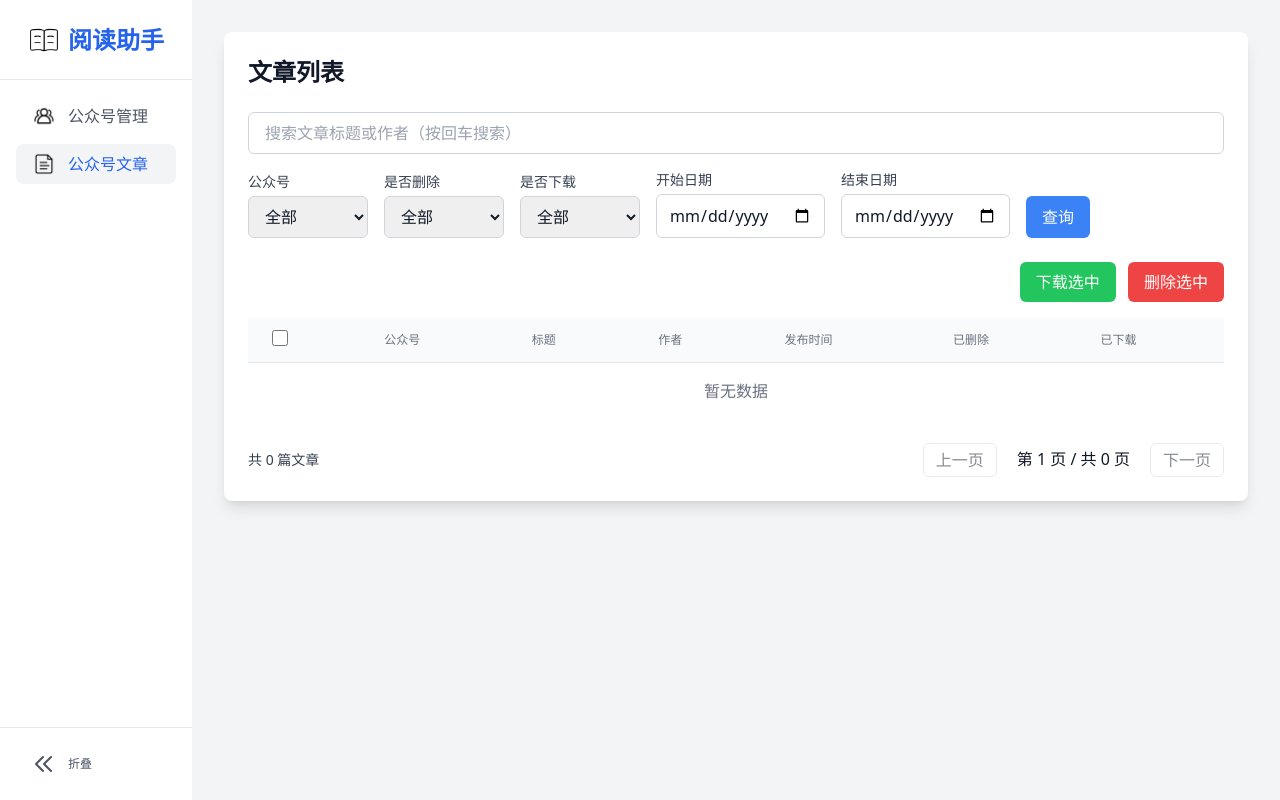
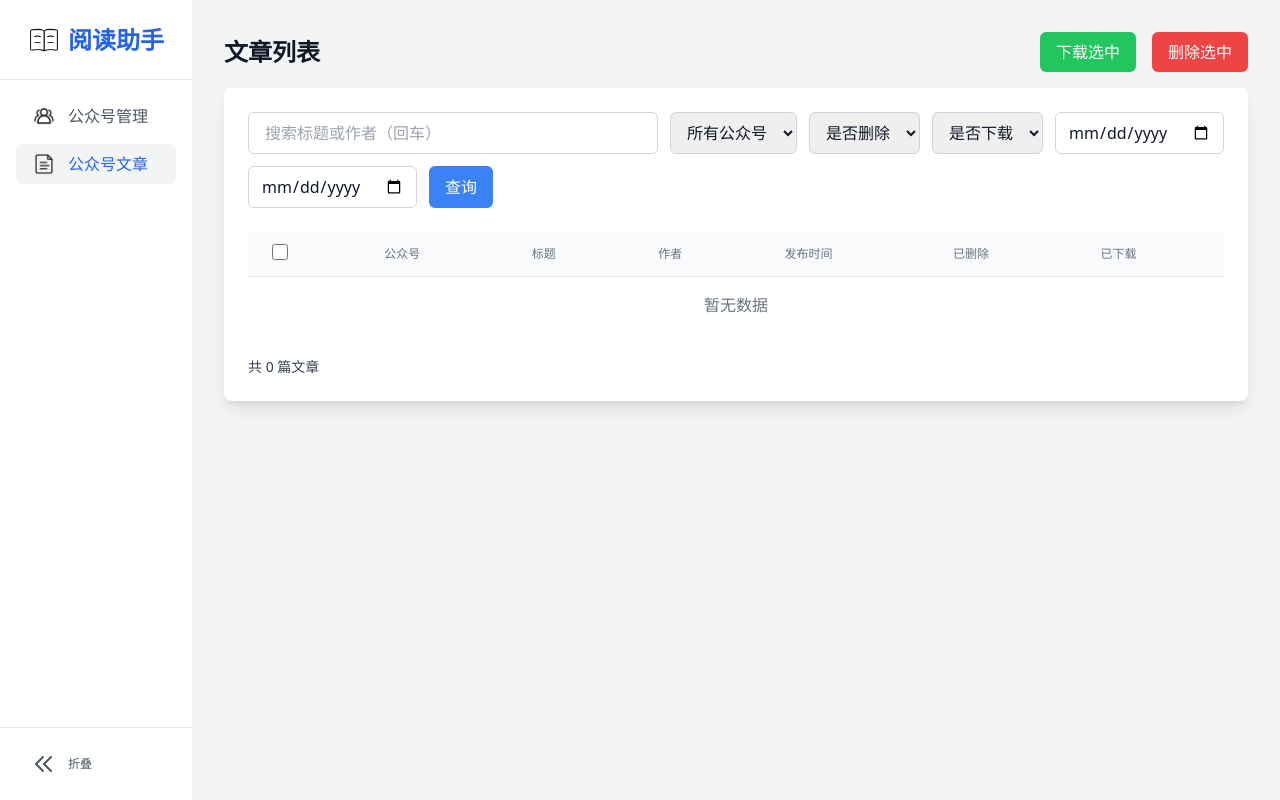
Before and after one commit to panhuida/wechat-article-assistant, a Flask app: page /articles in a window 1280 px wide. Run offline with Flask 3, Linux system fonts and the light colour scheme; data that the repository does not hold is empty; some libraries are stand-ins or nearby versions.

Commit message:
优化公众号文章页面布局

```diff
--- a/src/wechat_article_assistant/templates/article_list.html
+++ b/src/wechat_article_assistant/templates/article_list.html
@@ -3,72 +3,63 @@
 {% block title %}文章列表 - 微信公众号文章阅读助手{% endblock %}
 
 {% block content %}
+<!-- 页面标题和批量操作 -->
+<div class="flex justify-between items-center mb-4">
+    <h2 class="text-2xl font-bold">文章列表</h2>
+    <div class="flex items-center space-x-4">
+                            <button onclick="downloadSelected()" class="px-4 py-2 bg-green-500 text-white rounded-md hover:bg-green-600">
+            下载选中
+        </button>
+        <button onclick="deleteSelected()" class="px-4 py-2 bg-red-500 text-white rounded-md hover:bg-red-600">
+            删除选中
+        </button>
+    </div>
+</div>
+
 <div class="bg-white rounded-lg shadow-lg p-6">
-    <h2 class="text-2xl font-bold mb-6">文章列表</h2>
-
     <!-- 搜索和筛选 -->
-    <div class="mb-6 flex flex-wrap items-end gap-4">
-        <!-- 搜索框 -->
-        <div class="flex-grow">
+    <div class="mb-6 flex flex-wrap items-end gap-3">
+        <div class="flex-grow min-w-[200px]">
             <label for="searchInput" class="sr-only">搜索文章标题或作者</label>
-            <input type="text" id="searchInput" placeholder="搜索文章标题或作者（按回车搜索）"
-                   class="w-full px-4 py-2 border border-gray-300 rounded-md focus:outline-none focus:ring-2 focus:ring-blue-500">
+            <input type="text" id="searchInput" placeholder="搜索标题或作者（回车）"
+                   class="w-full px-4 py-2 border border-gray-300 rounded-md focus:outline-none focus:ring-2 focus:ring-blue-500 h-[42px]">
         </div>
-
-        <!-- 筛选条件 -->
-        <div class="flex items-end gap-4 flex-wrap">
-            <div>
-                <label for="filterNickname" class="block text-sm font-medium text-gray-700 mb-1">公众号</label>
-                <select id="filterNickname" class="px-3 py-2 border border-gray-300 rounded-md focus:outline-none focus:ring-2 focus:ring-blue-500 min-w-[120px]">
-                    <option value="">全部</option>
-                </select>
-            </div>
-            <div>
-                <label for="filterDeleted" class="block text-sm font-medium text-gray-700 mb-1">是否删除</label>
-                <select id="filterDeleted" class="px-3 py-2 border border-gray-300 rounded-md focus:outline-none focus:ring-2 focus:ring-blue-500 min-w-[120px]">
-                    <option value="">全部</option>
-                    <option value="否">否</option>
-                    <option value="是">是</option>
-                </select>
-            </div>
-            <div>
-                <label for="filterDownloaded" class="block text-sm font-medium text-gray-700 mb-1">是否下载</label>
-                <select id="filterDownloaded" class="px-3 py-2 border border-gray-300 rounded-md focus:outline-none focus:ring-2 focus:ring-blue-500 min-w-[120px]">
-                    <option value="">全部</option>
-                    <option value="否">否</option>
-                    <option value="是">是</option>
-                </select>
-            </div>
-            <div>
-                <label for="filterStartDate" class="block text-sm font-medium text-gray-700 mb-1">开始日期</label>
-                <input type="date" id="filterStartDate" class="px-3 py-2 border border-gray-300 rounded-md focus:outline-none focus:ring-2 focus:ring-blue-500">
-            </div>
-            <div>
-                <label for="filterEndDate" class="block text-sm font-medium text-gray-700 mb-1">结束日期</label>
-                <input type="date" id="filterEndDate" class="px-3 py-2 border border-gray-300 rounded-md focus:outline-none focus:ring-2 focus:ring-blue-500">
-            </div>
-            <div>
-                <button onclick="applyFilters()" class="px-4 py-2 bg-blue-500 text-white rounded-md hover:bg-blue-600 h-[42px]">
-                    查询
-                </button>
-            </div>
+        <div>
+            <label for="filterNickname" class="sr-only">公众号</label>
+            <select id="filterNickname" class="px-3 py-2 border border-gray-300 rounded-md focus:outline-none focus:ring-2 focus:ring-blue-500 h-[42px]" title="按公众号筛选">
+                <option value="">所有公众号</option>
+            </select>
         </div>
-    </div>
-
-    <!-- 批量操作 -->
-    <div class="flex justify-between items-center mb-4">
-        <div class="flex items-center space-x-4">
+        <div>
+            <label for="filterDeleted" class="sr-only">是否删除</label>
+            <select id="filterDeleted" class="px-3 py-2 border border-gray-300 rounded-md focus:outline-none focus:ring-2 focus:ring-blue-500 h-[42px]" title="按删除状态筛选">
+                <option value="">是否删除</option>
+                <option value="否">否</option>
+                <option value="是">是</option>
+            </select>
         </div>
-        <div class="space-x-2">
-            <button onclick="downloadSelected()" class="px-4 py-2 bg-green-500 text-white rounded-md hover:bg-green-600">
-                下载选中
-            </button>
-            <button onclick="deleteSelected()" class="px-4 py-2 bg-red-500 text-white rounded-md hover:bg-red-600">
-                删除选中
+        <div>
+            <label for="filterDownloaded" class="sr-only">是否下载</label>
+            <select id="filterDownloaded" class="px-3 py-2 border border-gray-300 rounded-md focus:outline-none focus:ring-2 focus:ring-blue-500 h-[42px]" title="按下载状态筛选">
+                <option value="">是否下载</option>
+                <option value="否">否</option>
+                <option value="是">是</option>
+            </select>
+        </div>
+        <div>
+            <label for="filterStartDate" class="sr-only">开始日期</label>
+            <input type="date" id="filterStartDate" class="px-3 py-2 border border-gray-300 rounded-md focus:outline-none focus:ring-2 focus:ring-blue-500 h-[42px]" title="开始日期">
+        </div>
+        <div>
+            <label for="filterEndDate" class="sr-only">结束日期</label>
+            <input type="date" id="filterEndDate" class="px-3 py-2 border border-gray-300 rounded-md focus:outline-none focus:ring-2 focus:ring-blue-500 h-[42px]" title="结束日期">
+        </div>
+        <div>
+            <button onclick="applyFilters()" class="px-4 py-2 bg-blue-500 text-white rounded-md hover:bg-blue-600 h-[42px]">
+                查询
             </button>
         </div>
     </div>
-
     <!-- 文章列表表格 -->
     <div class="overflow-x-auto">
         <table class="min-w-full divide-y divide-gray-200">
@@ -94,16 +85,9 @@
         <div class="text-sm text-gray-700">
             共 <span id="totalCount">0</span> 篇文章
         </div>
-        <div class="flex space-x-2">
-            <button onclick="previousPage()" id="prevBtn" class="px-3 py-1 border border-gray-300 rounded-md hover:bg-gray-50 disabled:opacity-50" disabled>
-                上一页
-            </button>
-            <span id="pageInfo" class="px-3 py-1">第 1 页</span>
-            <button onclick="nextPage()" id="nextBtn" class="px-3 py-1 border border-gray-300 rounded-md hover:bg-gray-50 disabled:opacity-50">
-                下一页
-            </button>
-        </div>
-    </div>
+            <div id="pagination-container" class="flex items-center space-x-1">
+                <!-- Pagination buttons will be dynamically inserted here by JavaScript -->
+            </div>    </div>
 </div>
 {% endblock %}
 
@@ -195,27 +179,102 @@ function renderArticles(articles) {
 function updatePagination() {
     const totalPages = Math.ceil(totalArticles / pageSize);
     document.getElementById('totalCount').textContent = totalArticles;
-    document.getElementById('pageInfo').textContent = `第 ${currentPage} 页 / 共 ${totalPages} 页`;
 
-    document.getElementById('prevBtn').disabled = currentPage === 1;
-    document.getElementById('nextBtn').disabled = currentPage >= totalPages;
+    const container = document.getElementById('pagination-container');
+    container.innerHTML = '';
+
+    if (totalPages <= 1) {
+        return; // Don't render pagination if not needed
+    }
+
+    // Styles for buttons
+    const baseStyle = 'inline-flex items-center justify-center px-4 py-2 text-sm font-medium border rounded-md focus:outline-none focus:ring-2 focus:ring-offset-2 focus:ring-blue-500';
+    const btnStyle = `${baseStyle} bg-white border-gray-300 text-gray-700 hover:bg-gray-50`;
+    const activeBtnStyle = `${baseStyle} bg-blue-500 border-blue-500 text-white hover:bg-blue-600`;
+    const disabledBtnStyle = `${baseStyle} bg-gray-50 border-gray-200 text-gray-400 cursor-not-allowed`;
+    const ellipsisStyle = 'inline-flex items-center px-2 py-2 text-sm font-medium text-gray-500 select-none';
+
+    const renderButton = (text, page, isDisabled = false, isActive = false) => {
+        const el = document.createElement('button');
+        el.textContent = text;
+        if (page) {
+            el.onclick = () => goToPage(page);
+        }
+        el.disabled = isDisabled;
+
+        if (isActive) {
+            el.className = activeBtnStyle;
+        } else if (isDisabled) {
+            el.className = disabledBtnStyle;
+        } else {
+            el.className = btnStyle;
+        }
+        return el;
+    };
+
+    const renderEllipsis = () => {
+        const el = document.createElement('span');
+        el.textContent = '...';
+        el.className = ellipsisStyle;
+        return el;
+    };
+
+    // Previous button
+    container.appendChild(renderButton('上一页', currentPage - 1, currentPage === 1));
+
+    // Page numbers
+    const pagesToShow = [];
+    if (totalPages <= 7) {
+        for (let i = 1; i <= totalPages; i++) pagesToShow.push(i);
+    } else {
+        pagesToShow.push(1);
+        if (currentPage > 3) {
+            pagesToShow.push('...');
+        }
+        if (currentPage > 2) {
+            pagesToShow.push(currentPage - 1);
+        }
+        if (currentPage !== 1 && currentPage !== totalPages) {
+            pagesToShow.push(currentPage);
+        }
+        if (currentPage < totalPages - 1) {
+            pagesToShow.push(currentPage + 1);
+        }
+        if (currentPage < totalPages - 2) {
+            pagesToShow.push('...');
+        }
+        pagesToShow.push(totalPages);
+    }
+
+    [...new Set(pagesToShow)].forEach(page => {
+        if (page === '...') {
+            container.appendChild(renderEllipsis());
+        } else {
+            container.appendChild(renderButton(page, page, false, page === currentPage));
+        }
+    });
+
+    // Next button
+    container.appendChild(renderButton('下一页', currentPage + 1, currentPage === totalPages));
+}
+
+// 跳转到指定页
+function goToPage(page) {
+    const totalPages = Math.ceil(totalArticles / pageSize);
+    if (page >= 1 && page <= totalPages && page !== currentPage) {
+        currentPage = page;
+        loadArticles();
+    }
 }
 
 // 上一页
 function previousPage() {
-    if (currentPage > 1) {
-        currentPage--;
-        loadArticles();
-    }
+    goToPage(currentPage - 1);
 }
 
 // 下一页
 function nextPage() {
-    const totalPages = Math.ceil(totalArticles / pageSize);
-    if (currentPage < totalPages) {
-        currentPage++;
-        loadArticles();
-    }
+    goToPage(currentPage + 1);
 }
 
 // 应用筛选
@@ -245,7 +304,7 @@ function updateSelectedCount() {
     document.querySelectorAll('.article-checkbox:checked').forEach(checkbox => {
         selectedIds.add(parseInt(checkbox.dataset.id));
     });
-    // document.getElementById('selectedCount').textContent = `已选择 ${selectedIds.size} 篇文章`;
+
 
     // 更新全选状态
     const allCheckboxes = document.querySelectorAll('.article-checkbox');
```
Also changed, not shown: 1 other file.
